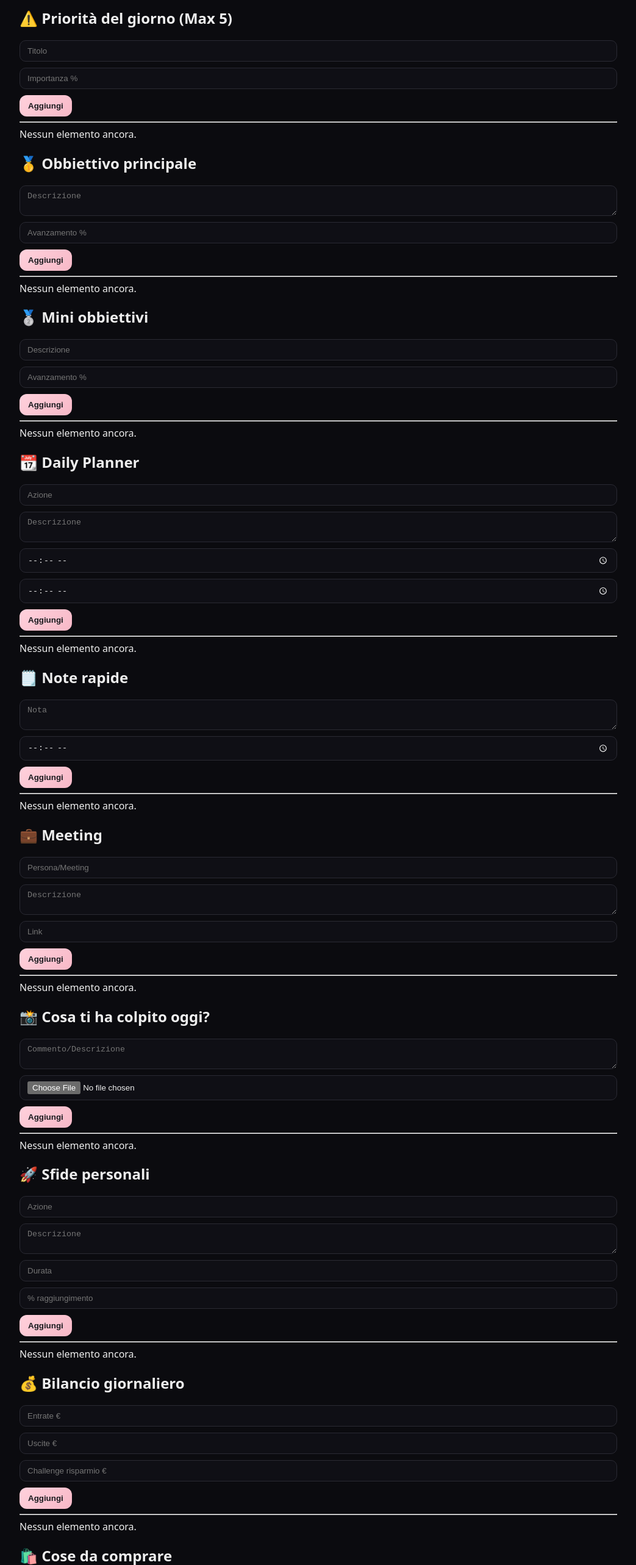
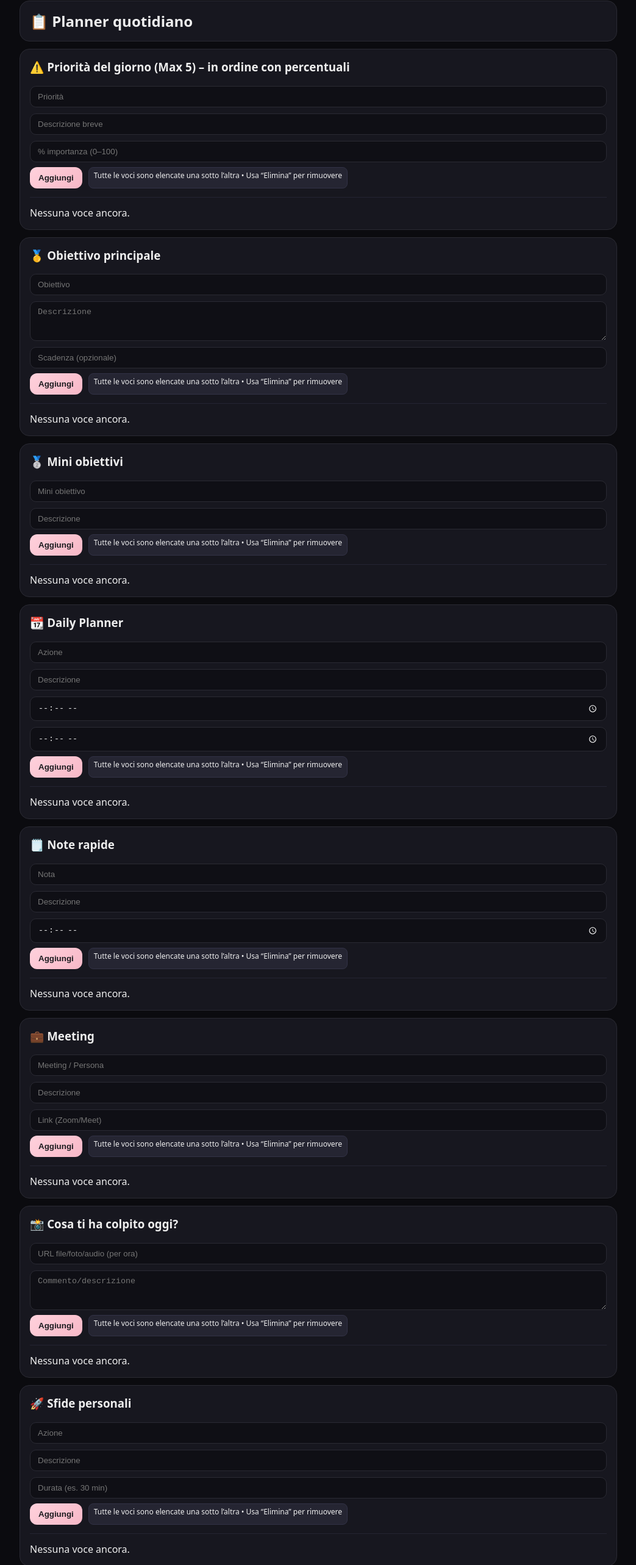
Before and after one commit to mindflowapplicazione-png/MINDflow.app, a Next.js app: page /sezioni in a window 1280 px wide. Shown: the part 131-2697 px from the top of the page at 61% size, without its empty margins (118-1161 px from the left). Built offline with nearby package versions, Linux system fonts and the light colour scheme.

Commit message:
Update sezioni.js

```diff
--- a/pages/sezioni.js
+++ b/pages/sezioni.js
@@ -1,13 +1,132 @@
-import Header from "../components/Header";
-import SectionBlock from "../components/SectionBlock";
-import { SECTIONS } from "../lib/sections-config";
+import Layout from '../components/Layout';
+import ListSection from '../components/ListSection';
 
 export default function Sezioni(){
   return (
-    <div className="container">
-      <Header/>
-      <div id="mindset"></div>
-      {SECTIONS.map(s => <SectionBlock key={s.id} section={s}/>)}
-    </div>
+    <Layout>
+      <div className="card"><h2 style={{margin:0}}>📋 Planner quotidiano</h2></div>
+
+      <ListSection
+        title="⚠️ Priorità del giorno (Max 5) – in ordine con percentuali"
+        allowPercent={true}
+        fields={[
+          {key:'titolo', label:'Priorità'},
+          {key:'descr', label:'Descrizione breve'},
+          {key:'peso', label:'% importanza (0–100)'}
+        ]}
+      />
+
+      <ListSection title="🥇 Obiettivo principale"
+        allowPercent={true}
+        fields={[{key:'titolo',label:'Obiettivo'},
+                 {key:'descr',label:'Descrizione', type:'textarea'},
+                 {key:'scadenza',label:'Scadenza (opzionale)'}]} />
+
+      <ListSection title="🥈 Mini obiettivi"
+        allowPercent={true}
+        fields={[{key:'titolo',label:'Mini obiettivo'},
+                 {key:'descr',label:'Descrizione'}]} />
+
+      <ListSection title="📆 Daily Planner"
+        allowDone={true}
+        fields={[
+          {key:'azione',label:'Azione'},
+          {key:'descr',label:'Descrizione'},
+          {key:'start',label:'Inizio', type:'time'},
+          {key:'end',label:'Fine', type:'time'}
+        ]}
+      />
+
+      <ListSection title="🗒️ Note rapide"
+        allowDone={true}
+        fields={[
+          {key:'nota',label:'Nota'},
+          {key:'descr',label:'Descrizione'},
+          {key:'ora',label:'Orario', type:'time'}
+        ]}
+      />
+
+      <ListSection title="💼 Meeting"
+        allowDone={true}
+        fields={[
+          {key:'nome',label:'Meeting / Persona'},
+          {key:'descr',label:'Descrizione'},
+          {key:'link',label:'Link (Zoom/Meet)'}
+        ]}
+      />
+
+      <ListSection title="📸 Cosa ti ha colpito oggi?"
+        allowDone={false}
+        fields={[
+          {key:'file',label:'URL file/foto/audio (per ora)'},
+          {key:'commento',label:'Commento/descrizione', type:'textarea'}
+        ]}
+      />
+
+      <ListSection title="🚀 Sfide personali"
+        allowPercent={true}
+        fields={[
+          {key:'azione',label:'Azione'},
+          {key:'descr',label:'Descrizione'},
+          {key:'durata',label:'Durata (es. 30 min)'}
+        ]}
+      />
+
+      <ListSection title="💰 Bilancio giornaliero + challenge risparmio"
+        allowPercent={false}
+        fields={[
+          {key:'mov',label:'Entrata/Uscita (+/- importo)'},
+          {key:'descr',label:'Descrizione'},
+          {key:'challenge',label:'Challenge di risparmio (facoltativa)'}
+        ]}
+      />
+
+      <ListSection title="🛍️ Cose da comprare"
+        fields={[
+          {key:'voce',label:'Cosa'},
+          {key:'dove',label:'Dove comprarla'}
+        ]}
+      />
+
+      <ListSection title="🧽 Faccende domestiche"
+        allowDone={true}
+        fields={[{key:'voce',label:'Attività di casa'}]}
+      />
+
+      <ListSection title="📲 Email / chiamate da fare"
+        allowDone={true}
+        fields={[
+          {key:'nome',label:'Nome'},
+          {key:'contatto',label:'Email o telefono'},
+          {key:'descr',label:'Descrizione'}
+        ]}
+      />
+
+      <ListSection title="⏰ Scadenze importanti"
+        allowDone={true}
+        fields={[
+          {key:'voce',label:'Scadenza'},
+          {key:'descr',label:'Descrizione'},
+          {key:'quando',label:'Quando scade'}
+        ]}
+      />
+
+      <ListSection title="🧱 Cose da fare per domani"
+        allowDone={true}
+        fields={[{key:'voce',label:'Attività'}]}
+      />
+
+      <ListSection title="💭 Pensieri del giorno"
+        allowPercent={true}
+        fields={[
+          {key:'descr',label:'Descrizione', type:'textarea'},
+          {key:'percent',label:'% di quanto ci hai pensato'}
+        ]}
+      />
+
+      <ListSection title="🤔 Riflessione serale"
+        fields={[{key:'rifl',label:'Riflessione', type:'textarea'}]}
+      />
+    </Layout>
   );
 }
```
